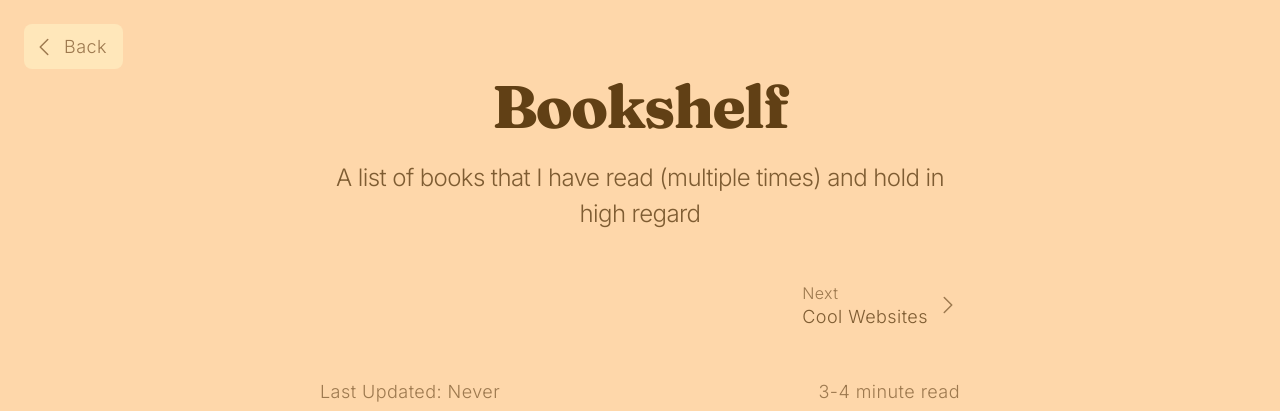
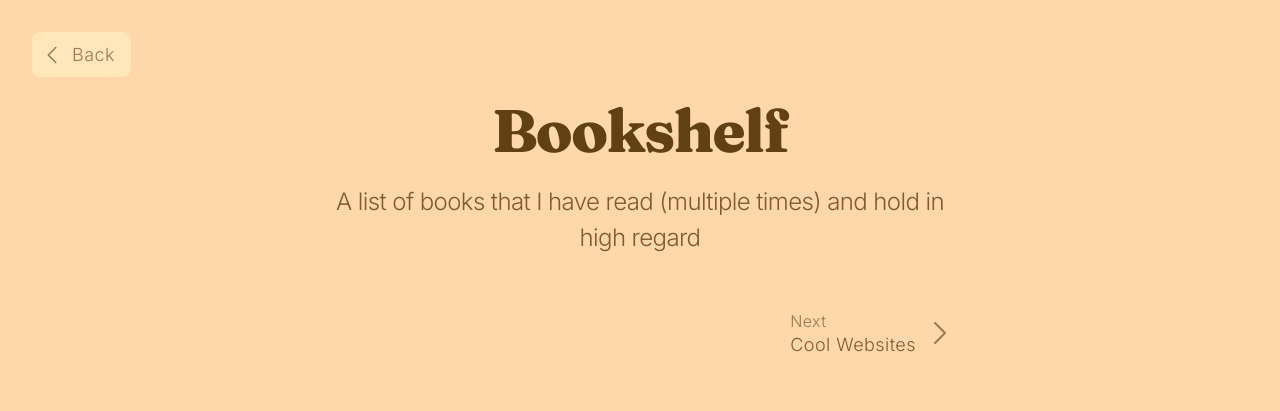
Before and after one commit to nico-bachner/v6, a Next.js app: page /bookshelf in a window 1280 px wide. Shown: the top 411 px of the page. Built offline with nearby package versions, Linux system fonts and the light colour scheme; no server answers.

Commit message:
fix: fix content template overflow

```diff
--- a/src/app/(notes)/layout.tsx
+++ b/src/app/(notes)/layout.tsx
@@ -2,8 +2,8 @@ import { Back } from '@/components/ui/Back'
 import { LayoutProps } from '@/types/next'
 
 const Layout: React.FC<LayoutProps> = ({ children }) => (
-  <div className="p-6">
-    <Back href="/notes" />
+  <div className="flex flex-col gap-4 p-4 sm:p-6 lg:p-8">
+    <Back href="/notes" className="sticky top-4 sm:top-6 lg:top-8" />
 
     {children}
   </div>
--- a/src/app/(notes)/template.tsx
+++ b/src/app/(notes)/template.tsx
@@ -37,7 +37,7 @@ const Template: React.FC<TemplateProps> = ({ children }) => {
   const next = notes[index + 1]
 
   return (
-    <main className="mx-auto flex max-w-screen-sm flex-col gap-8">
+    <main className="mx-auto flex w-full max-w-screen-sm flex-col gap-8">
       <div className="flex flex-col gap-12">
         <div className="mx-auto flex w-full max-w-screen-sm flex-col gap-4">
           <Text as="h1" className="text-center">
@@ -68,13 +68,11 @@ const Template: React.FC<TemplateProps> = ({ children }) => {
 
       <hr />
 
-      <article className="prose-a:text-blue-500 prose sm:prose-lg lg:prose-xl dark:prose-invert">
-        {children}
-      </article>
+      <article className="prose sm:prose-lg lg:prose-xl">{children}</article>
 
       <hr />
 
-      <div className="mb-32 flex flex-col items-center gap-8">
+      <div className="flex flex-col items-center gap-8">
         <Related previous={previous} next={next} className="w-full" />
 
         <a
--- a/src/app/(projects)/template.tsx
+++ b/src/app/(projects)/template.tsx
@@ -37,7 +37,7 @@ const Template: React.FC<TemplateProps> = ({ children }) => {
   const next = projects[index + 1]
 
   return (
-    <main className="mx-auto flex max-w-screen-sm flex-col gap-8">
+    <main className="mx-auto flex w-full max-w-screen-sm flex-col gap-8">
       <div className="flex flex-col gap-12">
         <div className="mx-auto flex w-full max-w-screen-sm flex-col gap-4">
           <Text as="h1" className="text-center">
@@ -68,13 +68,11 @@ const Template: React.FC<TemplateProps> = ({ children }) => {
 
       <hr />
 
-      <article className="prose-a:text-blue-500 prose sm:prose-lg lg:prose-xl dark:prose-invert">
-        {children}
-      </article>
+      <article className="prose w-full">{children}</article>
 
       <hr />
 
-      <div className="mb-32 flex flex-col items-center gap-8">
+      <div className="flex flex-col items-center gap-8">
         <Related previous={previous} next={next} className="w-full" />
 
         <a
--- a/src/components/ui/Related.tsx
+++ b/src/components/ui/Related.tsx
@@ -23,8 +23,11 @@ export const Related: React.FC<RelatedProps> = ({
 }) => (
   <div className={cn('flex items-center justify-between', className)}>
     {previous ? (
-      <Link href={previous.slug} className="flex items-center gap-2">
-        <ChevronLeftIcon className="h-6 w-6 stroke-primary-1" />
+      <Link
+        href={previous.slug}
+        className="flex items-center gap-2 rounded p-1 pr-3 transition-colors hover:bg-highlight-1"
+      >
+        <ChevronLeftIcon className="size-6 stroke-primary-1 sm:size-7 lg:size-8" />
 
         <div className="flex flex-1 flex-col">
           <Text size="xs" className="text-primary-1">
@@ -37,7 +40,10 @@ export const Related: React.FC<RelatedProps> = ({
       <div />
     )}
     {next ? (
-      <Link href={next.slug} className="flex items-center gap-2">
+      <Link
+        href={next.slug}
+        className="flex items-center gap-2 rounded p-1 pl-3 transition-colors hover:bg-highlight-1"
+      >
         <div className="flex flex-1 flex-col">
           <Text size="xs" className="text-primary-1">
             Next
@@ -45,7 +51,7 @@ export const Related: React.FC<RelatedProps> = ({
           <Text className="leading-tight text-primary-2">{next.title}</Text>
         </div>
 
-        <ChevronRightIcon className="h-6 w-6 stroke-primary-1" />
+        <ChevronRightIcon className="size-6 stroke-primary-1 sm:size-7 lg:size-8" />
       </Link>
     ) : (
       <div />
--- a/src/styles/tailwind.css
+++ b/src/styles/tailwind.css
@@ -29,6 +29,9 @@
   --color-highlight-1: oklch(from var(--color-theme) calc(l + 0.05) c h);
   --color-highlight-2: oklch(from var(--color-theme) calc(l + 0.1) c h);
   --color-highlight-3: oklch(from var(--color-theme) calc(l + 0.15) c h);
+
+  --tw-prose-body: var(--color-primary-2);
+  --tw-prose-headings: var(--color-primary-3);
 }
 
 ::selection {
--- a/tailwind.config.ts
+++ b/tailwind.config.ts
@@ -71,6 +71,7 @@ const config: Config = {
       4: '1rem',
       5: '1.25rem',
       6: '1.5rem',
+      7: '1.75rem',
       8: '2rem',
       10: '2.5rem',
       12: '3rem',
```
